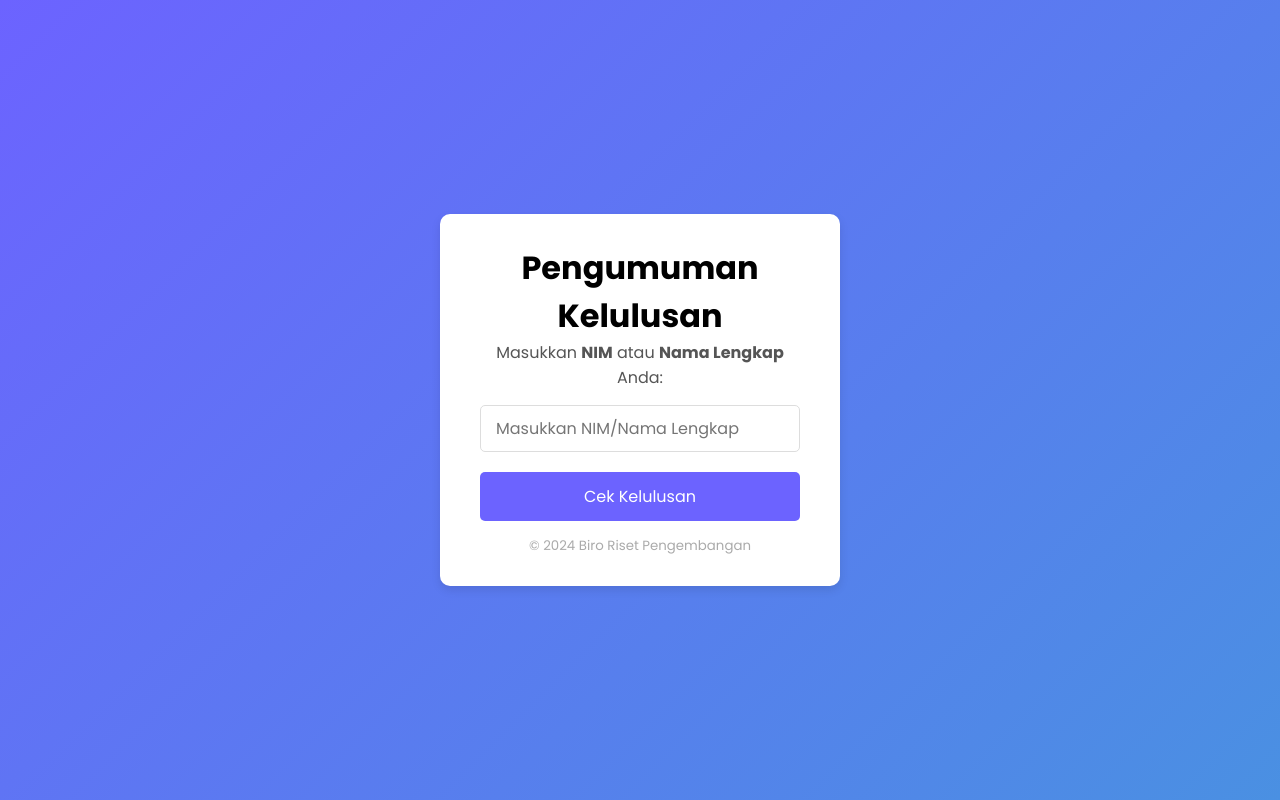
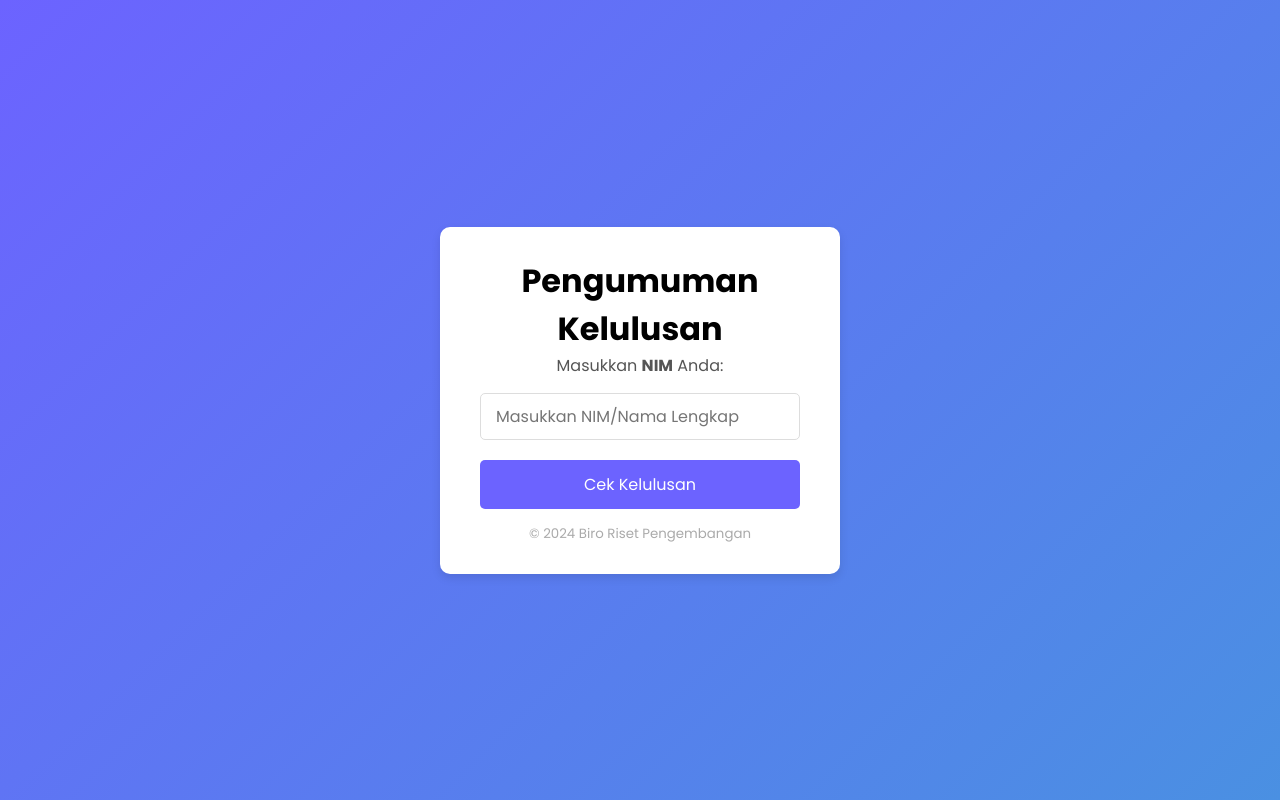
Before and after one commit to cutiep4nda/pengumuman-ormawaekse, a plain HTML site: page index.html in a window 1280 px wide. Drawn offline with Linux system fonts and the light colour scheme.

Commit message:
Update index.html

```diff
--- a/index.html
+++ b/index.html
@@ -9,7 +9,7 @@
 <body>
     <div class="container">
         <h1>Pengumuman Kelulusan</h1>
-        <p>Masukkan <strong>NIM</strong> atau <strong>Nama Lengkap</strong> Anda:</p>
+        <p>Masukkan <strong>NIM</strong> Anda:</p>
         <input type="text" id="inputData" placeholder="Masukkan NIM/Nama Lengkap" required>
         <button onclick="cekKelulusan()">Cek Kelulusan</button>
         <p id="error" style="color:red;"></p>
```
